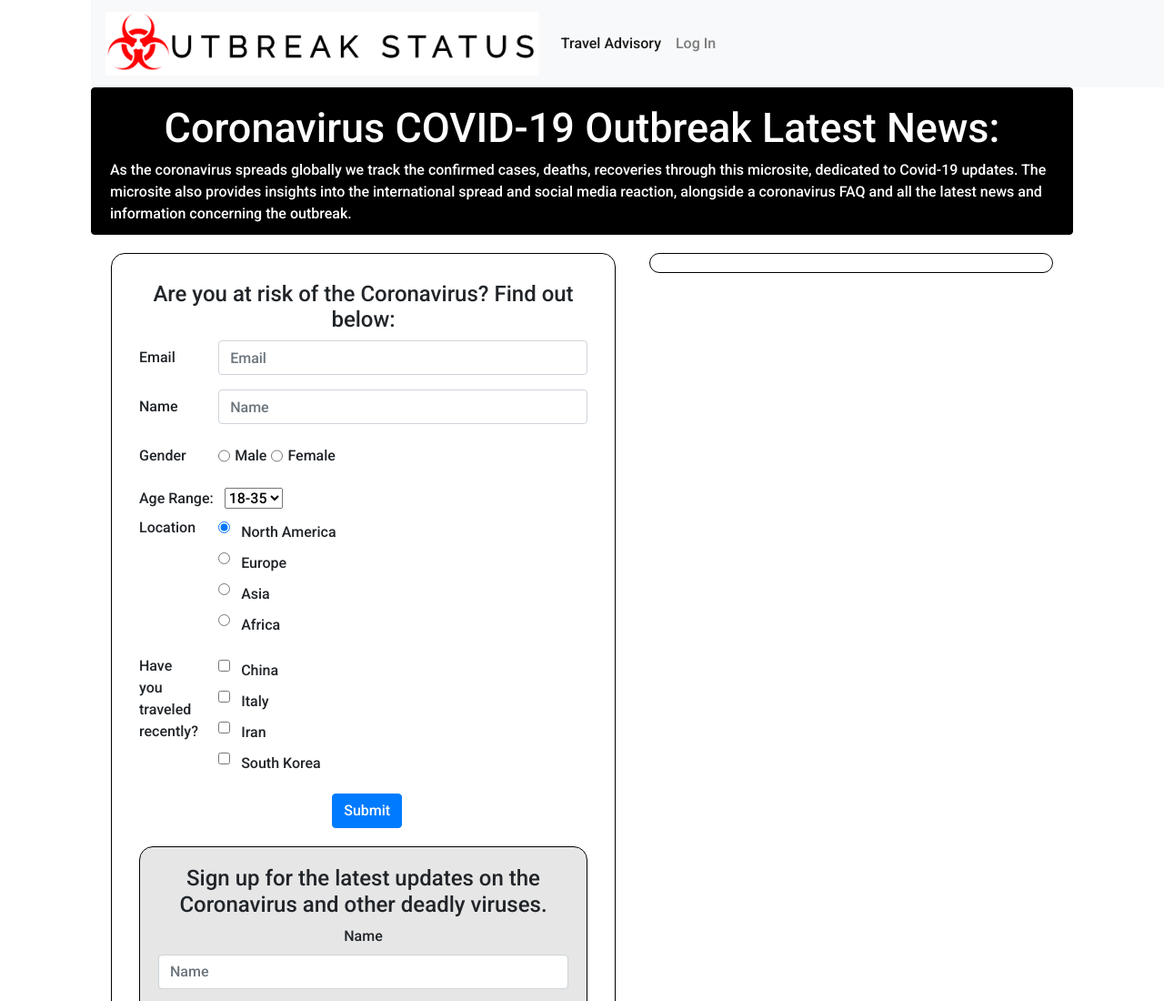
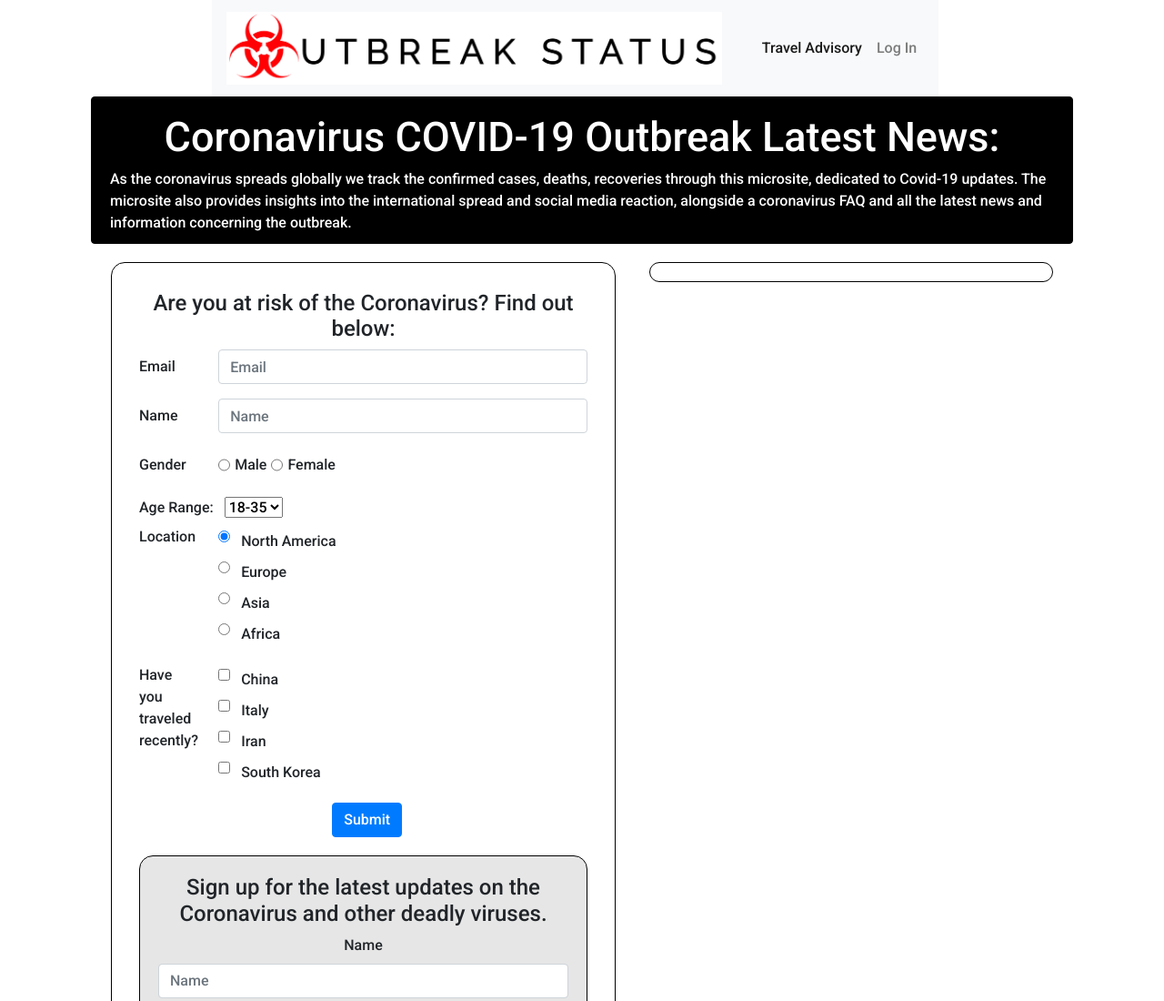
Before and after one commit to paulrjones/outbreakStatus, a website: page public/index.html in a window 1280 px wide. Shown: the top 1100 px of the page at 91% size. Drawn offline with nearby package versions, Linux system fonts and the light colour scheme; a web font is replaced by a local one.

Commit message:
update css

```diff
--- a/public/assets/css/style.css
+++ b/public/assets/css/style.css
@@ -36,13 +36,17 @@
     padding: auto;
 }
 
-#logo {
-    font-size: 40px;
-}
 
 .navItem {
     font-size: 25px;
     color: white;
+}
+
+
+
+.navbar {
+    margin: auto;
+
 }
 
 .newsContainer {
@@ -55,13 +59,6 @@
     border: 1px solid black;
 }
 
-#nav {
-    text-align: center;
-}
-
-.navbar {
-    margin-left: 100px;
-}
 
 .newsTitle {
     font-size: 45px;
@@ -94,11 +91,11 @@
 }
 
 .main-logo {
-    margin: auto;
-    text-align: center;
-    height: 70px;
+    height: 80px;
     width: auto;
 }
+
+
 
 #navButtons {
     position: absolute;
@@ -174,3 +171,7 @@
 h4 {
     text-align: center;
 }
+
+.collapse ul{
+    margin-left: 20px;
+}
--- a/public/index.html
+++ b/public/index.html
@@ -25,7 +25,8 @@
 </head>
 
 <body class="body">
-  <nav>
+
+    <div class="container nav">
       <div class="navbar navbar-expand-lg navbar-light bg-light ">
         <a class="navbar-brand" href="#"><img src="assets/img/outbreakLogo.png" class="main-logo"></a>
         <button class="navbar-toggler" type="button" data-toggle="collapse" data-target="#navbarText"
@@ -43,6 +44,7 @@
 
           </ul>
 
+        </div>
       </div>
     </div>
 
@@ -65,7 +67,7 @@
     <!--row-->
     <!-- </div> -->
     <!--container-->
-  </nav>
+
 
   <div class="container">
 
```
Lines whose indentation alone changed are shown as unchanged.
